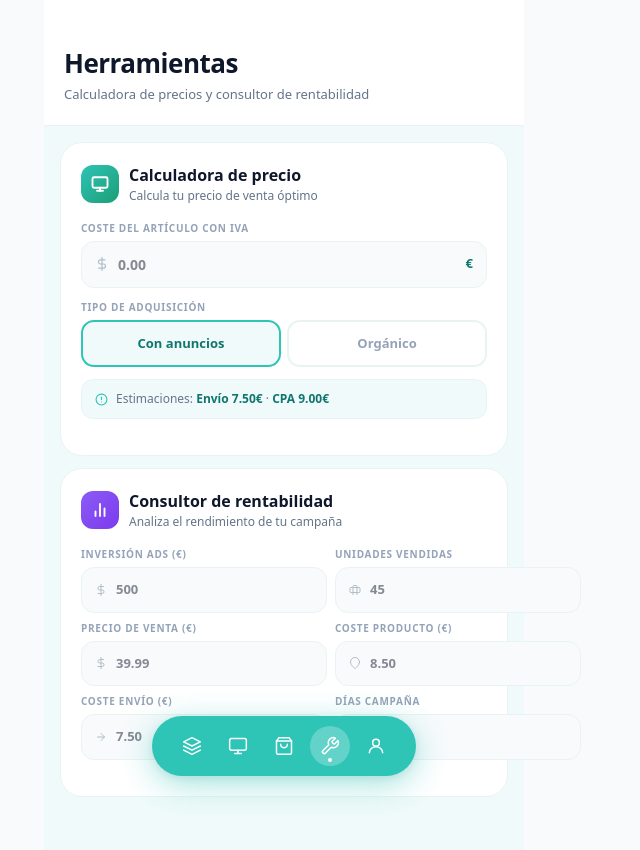
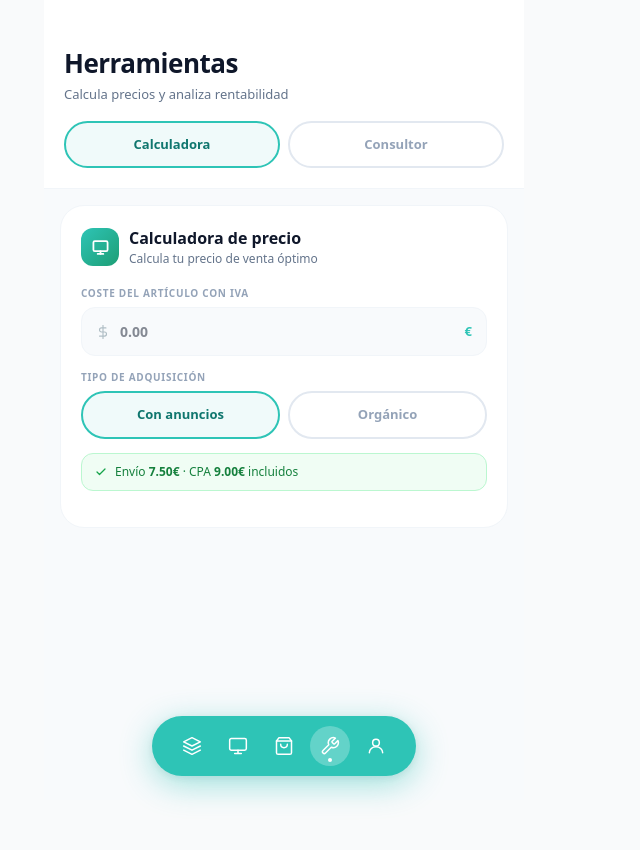
Before and after one commit to miguelluengo06598/samgple, a Next.js app: page /herramientas in a window 1280 px wide. Shown: the top 850 px of the page, without its empty margins (356-996 px from the left). Built offline with nearby package versions, Linux system fonts and the light colour scheme.

Commit message:
feat: herramientas pills estilo B tabs y toggles

```diff
--- a/src/app/(panel)/herramientas/herramientas-client.tsx
+++ b/src/app/(panel)/herramientas/herramientas-client.tsx
@@ -12,10 +12,7 @@ function calcularPrecios(precioConIVA: number, conAnuncios: boolean) {
   const cpa = conAnuncios ? CPA_DEFAULT : 0
   const costeBase = precioSinIVA + envio + cpa
   return {
-    precioSinIVA,
-    envio,
-    cpa,
-    costeBase,
+    precioSinIVA, envio, cpa, costeBase,
     p25: costeBase / 0.75,
     p30: costeBase / 0.70,
     p35: costeBase / 0.65,
@@ -35,12 +32,30 @@ function calcularRentabilidad(inv: number, uni: number, pv: number, cp: number,
   return { ingresosBrutos, beneficioNeto, cpaReal, roi, ventasDia }
 }
 
-const card: React.CSSProperties = { background: '#fff', borderRadius: 22, padding: '20px', border: '1px solid #e8f4f3', marginBottom: 12 }
-const fieldWrap: React.CSSProperties = { display: 'flex', alignItems: 'center', gap: 9, padding: '12px 13px', background: '#f8fafc', border: '1.5px solid #e8f4f3', borderRadius: 13 }
+// Estilos base
+const card: React.CSSProperties = { background: '#fff', borderRadius: 24, padding: '20px', border: '1px solid #f1f5f9', marginBottom: 12 }
+const fieldWrap: React.CSSProperties = { display: 'flex', alignItems: 'center', gap: 10, padding: '13px 14px', background: '#f8fafc', border: '1.5px solid #f1f5f9', borderRadius: 14 }
 const fieldIn: React.CSSProperties = { border: 'none', background: 'transparent', fontSize: 14, fontWeight: 600, color: '#0f172a', outline: 'none', flex: 1, minWidth: 0, fontFamily: F }
-const flabel: React.CSSProperties = { fontSize: 10, fontWeight: 700, color: '#94a3b8', textTransform: 'uppercase', letterSpacing: '0.07em', marginBottom: 5, display: 'block', fontFamily: F }
+const flabel: React.CSSProperties = { fontSize: 10, fontWeight: 700, color: '#94a3b8', textTransform: 'uppercase', letterSpacing: '0.07em', marginBottom: 6, display: 'block', fontFamily: F }
+
+function PillToggle({ options, value, onChange }: { options: { label: string; val: any }[], value: any, onChange: (v: any) => void }) {
+  return (
+    <div style={{ display: 'flex', gap: 8, marginBottom: 14 }}>
+      {options.map(opt => {
+        const active = value === opt.val
+        return (
+          <button key={String(opt.val)} onClick={() => onChange(opt.val)}
+            style={{ flex: 1, padding: '12px', borderRadius: 30, fontSize: 13, fontWeight: 700, border: `2px solid ${active ? '#2EC4B6' : '#e2e8f0'}`, background: active ? '#f0fafa' : '#fff', color: active ? '#0f766e' : '#94a3b8', cursor: 'pointer', transition: 'all 0.15s', fontFamily: F }}>
+            {opt.label}
+          </button>
+        )
+      })}
+    </div>
+  )
+}
 
 export default function HerramientasClient() {
+  const [tab, setTab] = useState<'calc' | 'consul'>('calc')
   const [precioArticulo, setPrecioArticulo] = useState('')
   const [conAnuncios, setConAnuncios] = useState(true)
   const [inversion, setInversion] = useState('')
@@ -90,92 +105,98 @@ export default function HerramientasClient() {
   }
 
   return (
-    <div style={{ background: '#f0fafa', minHeight: '100vh', maxWidth: 480, margin: '0 auto', fontFamily: F }}>
+    <div style={{ background: '#f8fafc', minHeight: '100vh', maxWidth: 480, margin: '0 auto', fontFamily: F }}>
 
       {/* Header */}
-      <div style={{ background: '#fff', padding: '44px 20px 20px', borderBottom: '1px solid #e8f4f3' }}>
+      <div style={{ background: '#fff', padding: '44px 20px 20px', borderBottom: '1px solid #f1f5f9' }}>
         <h1 style={{ fontSize: 26, fontWeight: 800, color: '#0f172a', margin: '0 0 2px', letterSpacing: '-0.5px' }}>Herramientas</h1>
-        <p style={{ fontSize: 13, color: '#64748b', margin: 0 }}>Calculadora de precios y consultor de rentabilidad</p>
+        <p style={{ fontSize: 13, color: '#64748b', margin: '0 0 16px' }}>Calcula precios y analiza rentabilidad</p>
+
+        {/* Tab selector — estilo B pills */}
+        <div style={{ display: 'flex', gap: 8 }}>
+          {[{ label: 'Calculadora', val: 'calc' }, { label: 'Consultor', val: 'consul' }].map(opt => {
+            const active = tab === opt.val
+            return (
+              <button key={opt.val} onClick={() => setTab(opt.val as any)}
+                style={{ flex: 1, padding: '12px', borderRadius: 30, fontSize: 13, fontWeight: 700, border: `2px solid ${active ? '#2EC4B6' : '#e2e8f0'}`, background: active ? '#f0fafa' : '#fff', color: active ? '#0f766e' : '#94a3b8', cursor: 'pointer', transition: 'all 0.15s', fontFamily: F }}>
+                {opt.label}
+              </button>
+            )
+          })}
+        </div>
       </div>
 
       <div style={{ padding: '16px 16px 100px' }}>
 
         {/* ── CALCULADORA ── */}
+        {tab === 'calc' && (
           <div style={card}>
-          {/* Título */}
-          <div style={{ display: 'flex', alignItems: 'center', gap: 10, marginBottom: 16 }}>
+            <div style={{ display: 'flex', alignItems: 'center', gap: 10, marginBottom: 18 }}>
               <div style={{ width: 38, height: 38, borderRadius: 12, background: 'linear-gradient(135deg,#2EC4B6,#1D9E75)', display: 'flex', alignItems: 'center', justifyContent: 'center', flexShrink: 0 }}>
-              <svg width="18" height="18" viewBox="0 0 24 24" fill="none" stroke="#fff" strokeWidth="2.5" strokeLinecap="round" strokeLinejoin="round"><rect x="2" y="3" width="20" height="14" rx="2"/><line x1="8" y1="21" x2="16" y2="21"/><line x1="12" y1="17" x2="12" y2="21"/></svg>
+                <svg width="17" height="17" viewBox="0 0 24 24" fill="none" stroke="#fff" strokeWidth="2.5" strokeLinecap="round" strokeLinejoin="round"><rect x="2" y="3" width="20" height="14" rx="2"/><line x1="8" y1="21" x2="16" y2="21"/><line x1="12" y1="17" x2="12" y2="21"/></svg>
               </div>
               <div>
-              <p style={{ fontSize: 16, fontWeight: 800, color: '#0f172a', margin: 0 }}>Calculadora de precio</p>
-              <p style={{ fontSize: 12, color: '#64748b', margin: 0 }}>Calcula tu precio de venta óptimo</p>
+                <p style={{ fontSize: 16, fontWeight: 800, color: '#0f172a', margin: 0, fontFamily: F }}>Calculadora de precio</p>
+                <p style={{ fontSize: 12, color: '#64748b', margin: 0, fontFamily: F }}>Calcula tu precio de venta óptimo</p>
               </div>
             </div>
 
             {/* Input precio */}
-          <div style={{ marginBottom: 12 }}>
             <span style={flabel}>Coste del artículo con IVA</span>
-            <div style={{ ...fieldWrap }}>
+            <div style={{ ...fieldWrap, marginBottom: 14 }}>
               <svg width="14" height="14" viewBox="0 0 24 24" fill="none" stroke="#b0bec5" strokeWidth="2" strokeLinecap="round" strokeLinejoin="round" style={{ flexShrink: 0 }}><line x1="12" y1="1" x2="12" y2="23"/><path d="M17 5H9.5a3.5 3.5 0 000 7h5a3.5 3.5 0 010 7H6"/></svg>
               <input type="number" step="0.01" placeholder="0.00" value={precioArticulo} onChange={e => setPrecioArticulo(e.target.value)} style={fieldIn} />
-              <span style={{ fontSize: 13, fontWeight: 700, color: '#0f766e', flexShrink: 0 }}>€</span>
-            </div>
+              <span style={{ fontSize: 13, fontWeight: 700, color: '#2EC4B6', flexShrink: 0 }}>€</span>
             </div>
 
-          {/* Toggle */}
-          <div style={{ marginBottom: 12 }}>
+            {/* Toggle tipo adquisición — estilo B */}
             <span style={flabel}>Tipo de adquisición</span>
-            <div style={{ display: 'grid', gridTemplateColumns: '1fr 1fr', gap: 6 }}>
-              {[{ label: 'Con anuncios', val: true }, { label: 'Orgánico', val: false }].map(opt => (
-                <button key={String(opt.val)} onClick={() => setConAnuncios(opt.val)}
-                  style={{ padding: '12px 0', borderRadius: 13, fontSize: 13, fontWeight: 700, border: conAnuncios === opt.val ? '2px solid #2EC4B6' : '2px solid #e8f4f3', cursor: 'pointer', background: conAnuncios === opt.val ? '#f0fafa' : '#fff', color: conAnuncios === opt.val ? '#0f766e' : '#94a3b8', transition: 'all 0.15s', fontFamily: F }}>
-                  {opt.label}
-                </button>
-              ))}
-            </div>
-          </div>
+            <PillToggle
+              options={[{ label: 'Con anuncios', val: true }, { label: 'Orgánico', val: false }]}
+              value={conAnuncios}
+              onChange={setConAnuncios}
+            />
 
-          {/* Estimaciones */}
-          <div style={{ background: '#f0fafa', borderRadius: 12, padding: '10px 13px', marginBottom: 16, border: '1px solid #e8f4f3', display: 'flex', alignItems: 'center', gap: 8 }}>
-            <svg width="13" height="13" viewBox="0 0 24 24" fill="none" stroke="#2EC4B6" strokeWidth="2" strokeLinecap="round" strokeLinejoin="round"><circle cx="12" cy="12" r="10"/><line x1="12" y1="8" x2="12" y2="12"/><line x1="12" y1="16" x2="12.01" y2="16"/></svg>
-            <p style={{ fontSize: 12, color: '#64748b', margin: 0, fontFamily: F }}>
-              Estimaciones: <strong style={{ color: '#0f766e' }}>Envío 7.50€</strong>
-              {conAnuncios && <> · <strong style={{ color: '#0f766e' }}>CPA 9.00€</strong></>}
+            {/* Info estimaciones */}
+            <div style={{ display: 'flex', alignItems: 'center', gap: 8, background: '#f0fdf4', borderRadius: 12, padding: '9px 13px', marginBottom: 16, border: '1px solid #bbf7d0' }}>
+              <svg width="12" height="12" viewBox="0 0 24 24" fill="none" stroke="#16a34a" strokeWidth="2.5" strokeLinecap="round" strokeLinejoin="round" style={{ flexShrink: 0 }}><polyline points="20 6 9 17 4 12"/></svg>
+              <p style={{ fontSize: 12, color: '#15803d', margin: 0, fontFamily: F }}>
+                Envío <strong>7.50€</strong>{conAnuncios && <> · CPA <strong>9.00€</strong></>} incluidos
               </p>
             </div>
 
-          {/* Resultados calculadora */}
+            {/* Resultados */}
             {calc && (
               <div style={{ display: 'flex', flexDirection: 'column', gap: 10 }}>
 
                 {/* Desglose */}
-              <div style={{ background: '#f8fafc', borderRadius: 16, padding: '14px', border: '1px solid #e8f4f3' }}>
+                <div style={{ background: '#f8fafc', borderRadius: 16, padding: '14px', border: '1px solid #f1f5f9' }}>
                   <p style={{ fontSize: 10, fontWeight: 700, color: '#94a3b8', textTransform: 'uppercase', letterSpacing: '0.07em', margin: '0 0 10px', fontFamily: F }}>Desglose de costes</p>
                   {[
-                  { label: 'Artículo sin IVA', value: calc.precioSinIVA, highlight: false },
-                  { label: 'Envío estimado', value: calc.envio, highlight: false },
-                  ...(conAnuncios ? [{ label: 'CPA estimado', value: calc.cpa, highlight: false }] : []),
-                  { label: 'Coste total', value: calc.costeBase, highlight: true },
+                    { label: 'Artículo sin IVA', value: calc.precioSinIVA, bold: false },
+                    { label: 'Envío estimado', value: calc.envio, bold: false },
+                    ...(conAnuncios ? [{ label: 'CPA estimado', value: calc.cpa, bold: false }] : []),
+                    { label: 'Coste total', value: calc.costeBase, bold: true },
                   ].map((row, i, arr) => (
                     <div key={i} style={{ display: 'flex', justifyContent: 'space-between', alignItems: 'center', padding: '6px 0', borderTop: i > 0 ? '1px solid #f1f5f9' : 'none' }}>
-                    <span style={{ fontSize: 13, color: row.highlight ? '#0f172a' : '#64748b', fontWeight: row.highlight ? 700 : 400, fontFamily: F }}>{row.label}</span>
-                    <span style={{ fontSize: 13, fontWeight: 800, color: row.highlight ? '#0f766e' : '#374151', fontFamily: F }}>{row.value.toFixed(2)}€</span>
+                      <span style={{ fontSize: 13, color: row.bold ? '#0f172a' : '#64748b', fontWeight: row.bold ? 700 : 400, fontFamily: F }}>{row.label}</span>
+                      <span style={{ fontSize: 13, fontWeight: 800, color: row.bold ? '#0f766e' : '#374151', fontFamily: F }}>{row.value.toFixed(2)}€</span>
                     </div>
                   ))}
                 </div>
 
                 {/* Precios recomendados */}
-              <p style={{ fontSize: 10, fontWeight: 700, color: '#94a3b8', textTransform: 'uppercase', letterSpacing: '0.07em', margin: '4px 0 0', fontFamily: F }}>Precio de venta recomendado</p>
+                <p style={{ fontSize: 10, fontWeight: 700, color: '#94a3b8', textTransform: 'uppercase', letterSpacing: '0.07em', margin: '2px 0 6px', fontFamily: F }}>Precio de venta recomendado</p>
                 <div style={{ display: 'grid', gridTemplateColumns: '1fr 1fr 1fr', gap: 8 }}>
                   {[
-                  { label: '25%', value: calc.p25, color: '#0f766e', bg: '#f0fdf4', border: '#bbf7d0' },
-                  { label: '30%', value: calc.p30, color: '#0284c7', bg: '#f0f9ff', border: '#bae6fd' },
-                  { label: '35%', value: calc.p35, color: '#7c3aed', bg: '#faf5ff', border: '#e9d5ff' },
+                    { label: '25%', value: calc.p25, color: '#0f766e', bg: '#f0fdf4', border: '#bbf7d0', ideal: false },
+                    { label: '30%', value: calc.p30, color: '#fff', bg: 'linear-gradient(135deg,#2EC4B6,#1D9E75)', border: 'transparent', ideal: true },
+                    { label: '35%', value: calc.p35, color: '#7c3aed', bg: '#faf5ff', border: '#e9d5ff', ideal: false },
                   ].map(m => (
-                  <div key={m.label} style={{ background: m.bg, border: `1.5px solid ${m.border}`, borderRadius: 16, padding: '14px 10px', textAlign: 'center' }}>
-                    <p style={{ fontSize: 10, fontWeight: 700, color: m.color, margin: '0 0 5px', textTransform: 'uppercase', fontFamily: F }}>Margen {m.label}</p>
-                    <p style={{ fontSize: 19, fontWeight: 800, color: m.color, margin: 0, fontFamily: F }}>{m.value.toFixed(2)}€</p>
+                    <div key={m.label} style={{ background: m.bg, border: `1.5px solid ${m.border}`, borderRadius: 16, padding: '13px 10px', textAlign: 'center', boxShadow: m.ideal ? '0 4px 14px rgba(46,196,182,0.3)' : 'none' }}>
+                      <p style={{ fontSize: 9, fontWeight: 800, color: m.ideal ? 'rgba(255,255,255,0.8)' : m.color, margin: '0 0 4px', textTransform: 'uppercase', letterSpacing: '0.05em', fontFamily: F }}>Margen {m.label}</p>
+                      <p style={{ fontSize: 17, fontWeight: 800, color: m.color, margin: 0, fontFamily: F }}>{m.value.toFixed(2)}€</p>
+                      {m.ideal && <span style={{ fontSize: 8, fontWeight: 800, background: 'rgba(255,255,255,0.25)', color: '#fff', padding: '2px 7px', borderRadius: 20, marginTop: 5, display: 'inline-block', fontFamily: F }}>IDEAL</span>}
                     </div>
                   ))}
                 </div>
@@ -193,34 +214,34 @@ export default function HerramientasClient() {
               </div>
             )}
           </div>
+        )}
 
         {/* ── CONSULTOR ── */}
+        {tab === 'consul' && (
           <div style={card}>
-          {/* Título */}
-          <div style={{ display: 'flex', alignItems: 'center', gap: 10, marginBottom: 16 }}>
+            <div style={{ display: 'flex', alignItems: 'center', gap: 10, marginBottom: 18 }}>
               <div style={{ width: 38, height: 38, borderRadius: 12, background: 'linear-gradient(135deg,#8b5cf6,#7c3aed)', display: 'flex', alignItems: 'center', justifyContent: 'center', flexShrink: 0 }}>
-              <svg width="18" height="18" viewBox="0 0 24 24" fill="none" stroke="#fff" strokeWidth="2.5" strokeLinecap="round" strokeLinejoin="round"><line x1="18" y1="20" x2="18" y2="10"/><line x1="12" y1="20" x2="12" y2="4"/><line x1="6" y1="20" x2="6" y2="14"/></svg>
+                <svg width="17" height="17" viewBox="0 0 24 24" fill="none" stroke="#fff" strokeWidth="2.5" strokeLinecap="round" strokeLinejoin="round"><line x1="18" y1="20" x2="18" y2="10"/><line x1="12" y1="20" x2="12" y2="4"/><line x1="6" y1="20" x2="6" y2="14"/></svg>
               </div>
               <div>
-              <p style={{ fontSize: 16, fontWeight: 800, color: '#0f172a', margin: 0 }}>Consultor de rentabilidad</p>
-              <p style={{ fontSize: 12, color: '#64748b', margin: 0 }}>Analiza el rendimiento de tu campaña</p>
+                <p style={{ fontSize: 16, fontWeight: 800, color: '#0f172a', margin: 0, fontFamily: F }}>Consultor de rentabilidad</p>
+                <p style={{ fontSize: 12, color: '#64748b', margin: 0, fontFamily: F }}>Analiza el rendimiento de tu campaña</p>
               </div>
             </div>
 
-          {/* Inputs */}
+            {/* Inputs grid */}
             <div style={{ display: 'grid', gridTemplateColumns: '1fr 1fr', gap: 8, marginBottom: 16 }}>
               {[
-              { label: 'Inversión ads (€)', val: inversion, set: setInversion, ph: '500', icon: 'M12 1v22M17 5H9.5a3.5 3.5 0 000 7h5a3.5 3.5 0 010 7H6' },
-              { label: 'Unidades vendidas', val: unidades, set: setUnidades, ph: '45', icon: 'M20 7H4a2 2 0 00-2 2v6a2 2 0 002 2h16a2 2 0 002-2V9a2 2 0 00-2-2zM16 21V5a2 2 0 00-2-2h-4a2 2 0 00-2 2v16' },
-              { label: 'Precio de venta (€)', val: precioVenta, set: setPrecioVenta, ph: '39.99', icon: 'M12 1v22M17 5H9.5a3.5 3.5 0 000 7h5a3.5 3.5 0 010 7H6' },
-              { label: 'Coste producto (€)', val: costeProducto, set: setCosteProducto, ph: '8.50', icon: 'M21 10c0 7-9 13-9 13s-9-6-9-13a9 9 0 0118 0z' },
-              { label: 'Coste envío (€)', val: costoEnvio, set: setCostoEnvio, ph: '7.50', icon: 'M5 12h14M12 5l7 7-7 7' },
-              { label: 'Días campaña', val: diasCampana, set: setDiasCampana, ph: '30', icon: 'M8 6h13M8 12h13M8 18h13M3 6h.01M3 12h.01M3 18h.01' },
+                { label: 'Inversión ads (€)', val: inversion, set: setInversion, ph: '500' },
+                { label: 'Unidades vendidas', val: unidades, set: setUnidades, ph: '45' },
+                { label: 'Precio venta (€)', val: precioVenta, set: setPrecioVenta, ph: '39.99' },
+                { label: 'Coste producto (€)', val: costeProducto, set: setCosteProducto, ph: '8.50' },
+                { label: 'Coste envío (€)', val: costoEnvio, set: setCostoEnvio, ph: '7.50' },
+                { label: 'Días campaña', val: diasCampana, set: setDiasCampana, ph: '30' },
               ].map(f => (
                 <div key={f.label}>
                   <span style={flabel}>{f.label}</span>
                   <div style={fieldWrap}>
-                  <svg width="12" height="12" viewBox="0 0 24 24" fill="none" stroke="#b0bec5" strokeWidth="2" strokeLinecap="round" strokeLinejoin="round" style={{ flexShrink: 0 }}><path d={f.icon}/></svg>
                     <input type="number" step="0.01" placeholder={f.ph} value={f.val} onChange={e => f.set(e.target.value)} style={{ ...fieldIn, fontSize: 13 }} />
                   </div>
                 </div>
@@ -229,43 +250,40 @@ export default function HerramientasClient() {
 
             {/* Resultados */}
             {rent && (
-            <div style={{ display: 'flex', flexDirection: 'column', gap: 8 }}>
+              <div style={{ display: 'flex', flexDirection: 'column', gap: 10 }}>
 
                 {/* Métricas */}
                 <div style={{ display: 'grid', gridTemplateColumns: '1fr 1fr', gap: 8 }}>
                   {[
-                  { label: 'Beneficio neto', value: `${rent.beneficioNeto >= 0 ? '+' : ''}${rent.beneficioNeto.toFixed(2)}€`, color: rent.beneficioNeto >= 0 ? '#0f766e' : '#dc2626', bg: rent.beneficioNeto >= 0 ? '#f0fdf4' : '#fef2f2', border: rent.beneficioNeto >= 0 ? '#bbf7d0' : '#fecaca', valueColor: rent.beneficioNeto >= 0 ? '#2EC4B6' : '#dc2626' },
-                  { label: 'ROI', value: `${rent.roi >= 0 ? '+' : ''}${rent.roi.toFixed(1)}%`, color: rent.roi >= 0 ? '#0284c7' : '#dc2626', bg: rent.roi >= 0 ? '#f0f9ff' : '#fef2f2', border: rent.roi >= 0 ? '#bae6fd' : '#fecaca', valueColor: rent.roi >= 0 ? '#0284c7' : '#dc2626' },
-                  { label: 'CPA real', value: `${rent.cpaReal.toFixed(2)}€`, color: '#9a3412', bg: '#fff7ed', border: '#fed7aa', valueColor: '#ea580c' },
-                  { label: 'Ventas / día', value: rent.ventasDia.toFixed(1), color: '#7c3aed', bg: '#faf5ff', border: '#e9d5ff', valueColor: '#7c3aed' },
+                    { label: 'Beneficio neto', value: `${rent.beneficioNeto >= 0 ? '+' : ''}${rent.beneficioNeto.toFixed(2)}€`, color: rent.beneficioNeto >= 0 ? '#0f766e' : '#dc2626', bg: rent.beneficioNeto >= 0 ? '#f0fdf4' : '#fef2f2', border: rent.beneficioNeto >= 0 ? '#bbf7d0' : '#fecaca', valColor: rent.beneficioNeto >= 0 ? '#2EC4B6' : '#dc2626' },
+                    { label: 'ROI', value: `${rent.roi >= 0 ? '+' : ''}${rent.roi.toFixed(1)}%`, color: rent.roi >= 0 ? '#0284c7' : '#dc2626', bg: rent.roi >= 0 ? '#f0f9ff' : '#fef2f2', border: rent.roi >= 0 ? '#bae6fd' : '#fecaca', valColor: rent.roi >= 0 ? '#0284c7' : '#dc2626' },
+                    { label: 'CPA real', value: `${rent.cpaReal.toFixed(2)}€`, color: '#9a3412', bg: '#fff7ed', border: '#fed7aa', valColor: '#ea580c' },
+                    { label: 'Ventas / día', value: rent.ventasDia.toFixed(1), color: '#7c3aed', bg: '#faf5ff', border: '#e9d5ff', valColor: '#7c3aed' },
                   ].map(m => (
-                  <div key={m.label} style={{ background: m.bg, border: `1.5px solid ${m.border}`, borderRadius: 16, padding: '14px 16px' }}>
-                    <p style={{ fontSize: 10, fontWeight: 700, color: m.color, textTransform: 'uppercase', letterSpacing: '0.06em', margin: '0 0 4px', fontFamily: F }}>{m.label}</p>
-                    <p style={{ fontSize: 22, fontWeight: 800, color: m.valueColor, margin: 0, fontFamily: F }}>{m.value}</p>
+                    <div key={m.label} style={{ background: m.bg, border: `1.5px solid ${m.border}`, borderRadius: 18, padding: '14px 16px' }}>
+                      <p style={{ fontSize: 10, fontWeight: 700, color: m.color, textTransform: 'uppercase', letterSpacing: '0.06em', margin: '0 0 5px', fontFamily: F }}>{m.label}</p>
+                      <p style={{ fontSize: 22, fontWeight: 800, color: m.valColor, margin: 0, fontFamily: F }}>{m.value}</p>
                     </div>
                   ))}
                 </div>
 
                 {/* Ingresos */}
-              <div style={{ background: '#f8fafc', borderRadius: 16, padding: '14px 16px', border: '1px solid #e8f4f3', display: 'flex', justifyContent: 'space-between', alignItems: 'center' }}>
+                <div style={{ background: 'linear-gradient(135deg,rgba(46,196,182,0.08),rgba(29,158,117,0.04))', borderRadius: 16, padding: '14px 16px', border: '1.5px solid rgba(46,196,182,0.2)', display: 'flex', justifyContent: 'space-between', alignItems: 'center' }}>
                   <span style={{ fontSize: 13, color: '#64748b', fontWeight: 600, fontFamily: F }}>Ingresos brutos totales</span>
                   <span style={{ fontSize: 20, fontWeight: 800, color: '#0f172a', fontFamily: F }}>{rent.ingresosBrutos.toFixed(2)}€</span>
                 </div>
 
-              {/* Recomendación IA */}
-              <div style={{ background: 'linear-gradient(135deg,rgba(139,92,246,0.06),rgba(124,58,237,0.03))', borderRadius: 16, padding: '14px 16px', border: '1.5px solid #e9d5ff' }}>
+                {/* IA */}
+                <div style={{ background: 'linear-gradient(135deg,rgba(139,92,246,0.06),rgba(124,58,237,0.02))', borderRadius: 18, padding: '16px', border: '1.5px solid #e9d5ff' }}>
                   <div style={{ display: 'flex', justifyContent: 'space-between', alignItems: 'center', marginBottom: recomendacionIA ? 12 : 0 }}>
-                  <div style={{ display: 'flex', alignItems: 'center', gap: 7 }}>
-                    <div style={{ width: 24, height: 24, borderRadius: 7, background: 'linear-gradient(135deg,#8b5cf6,#7c3aed)', display: 'flex', alignItems: 'center', justifyContent: 'center' }}>
+                    <div style={{ display: 'flex', alignItems: 'center', gap: 8 }}>
+                      <div style={{ width: 26, height: 26, borderRadius: 8, background: 'linear-gradient(135deg,#8b5cf6,#7c3aed)', display: 'flex', alignItems: 'center', justifyContent: 'center' }}>
                         <svg width="12" height="12" viewBox="0 0 24 24" fill="none" stroke="#fff" strokeWidth="2.5" strokeLinecap="round" strokeLinejoin="round"><path d="M13 2L3 14h9l-1 8 10-12h-9l1-8z"/></svg>
                       </div>
                       <p style={{ fontSize: 13, fontWeight: 700, color: '#7c3aed', margin: 0, fontFamily: F }}>Recomendación IA</p>
                     </div>
-                  <button
-                    onClick={pedirRecomendacionIA}
-                    disabled={loadingIA}
-                    style={{ padding: '8px 14px', borderRadius: 12, fontSize: 12, fontWeight: 700, border: '2px solid #8b5cf6', background: '#fff', color: '#7c3aed', cursor: 'pointer', opacity: loadingIA ? 0.6 : 1, fontFamily: F, boxShadow: '0 2px 6px rgba(139,92,246,0.1)', whiteSpace: 'nowrap' }}
-                  >
+                    <button onClick={pedirRecomendacionIA} disabled={loadingIA}
+                      style={{ padding: '8px 16px', borderRadius: 30, fontSize: 12, fontWeight: 700, border: `2px solid ${loadingIA ? '#e2e8f0' : '#8b5cf6'}`, background: '#fff', color: loadingIA ? '#94a3b8' : '#7c3aed', cursor: loadingIA ? 'not-allowed' : 'pointer', fontFamily: F, transition: 'all 0.15s' }}>
                       {loadingIA ? 'Analizando...' : 'Analizar'}
                     </button>
                   </div>
@@ -277,6 +295,7 @@ export default function HerramientasClient() {
               </div>
             )}
           </div>
+        )}
 
       </div>
     </div>
```
Lines whose indentation alone changed are shown as unchanged.
